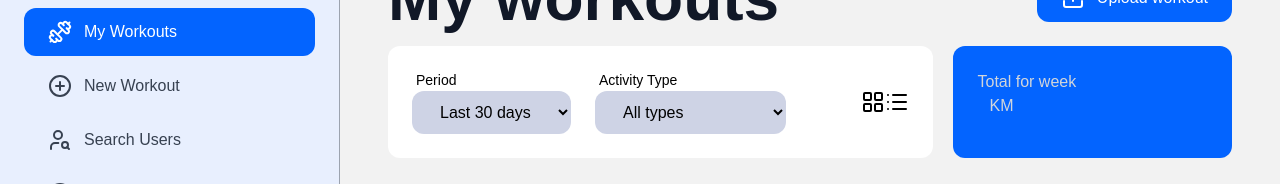
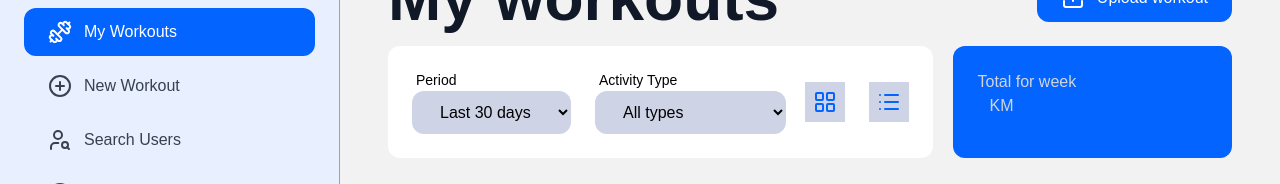
Before and after one commit to Artem-Tkachev/verto-2.0, a React (Vite) app in the folder frontend/: page /workouts in a window 1280 px wide. Shown: the part 146-330 px from the top of the page. Built offline with nearby package versions, Linux system fonts and the light colour scheme; no server answers; a web font is replaced by a local one.

Commit message:
fixed bug with alight-items in loggin page

```diff
--- a/frontend/src/UIComponents.css
+++ b/frontend/src/UIComponents.css
@@ -11,6 +11,8 @@ body{
 .login-body{
     padding-top: 100px;
     place-items: center;
+    display: flex;
+    flex-direction: column;
 }
 
 .header-login{
--- a/frontend/src/profile.css
+++ b/frontend/src/profile.css
@@ -73,7 +73,7 @@
 
 .search-main-input{
     display: flex;
-    margin-top: 48px;
+    margin-top: 32px;
     align-items: center;
 }
 
--- a/frontend/src/workouts.css
+++ b/frontend/src/workouts.css
@@ -219,5 +219,14 @@
 .statistic-icons{
     display: flex;
     align-items: center;
+    gap: 24px;
+}
 
+.statistic-icon{
+    color: var(--color-primary-600);
 }
+
+.dashboard-statistic-icon-box{
+    padding: 8px;
+    background-color: var(--color-primary-50);
+}
--- a/frontend/src/workouts.jsx
+++ b/frontend/src/workouts.jsx
@@ -2,7 +2,7 @@ import { useState, useEffect } from "react"
 import { Button, ButtonIcon, Input } from "./UIComponents"
 import { useNavigate, Link } from "react-router";
 import "./workouts.css"
-import { Dumbbell, Zap, CircleCheck, Download, Upload, LayoutGrid, List,  } from "lucide-react";
+import { Dumbbell, Zap, CircleCheck, Upload, LayoutGrid, List,  } from "lucide-react";
 
 
 export function CreateWorkout(){
@@ -159,8 +159,8 @@ export function Workouts(){
                         </div>
                     </div>
                     <div className="statistic-icons">
-                        <LayoutGrid className="statistic-icon"/>
-                        <List className="statistic-icon"/>
+                        <div className="dashboard-statistic-icon-box"><LayoutGrid className="statistic-icon"/></div>
+                        <div className="dashboard-statistic-icon-box"><List className="statistic-icon"/></div>
                     </div>
                 </div>
 
```
Also changed, not shown: 1 other file (tests, documents, lock files or other folders).
